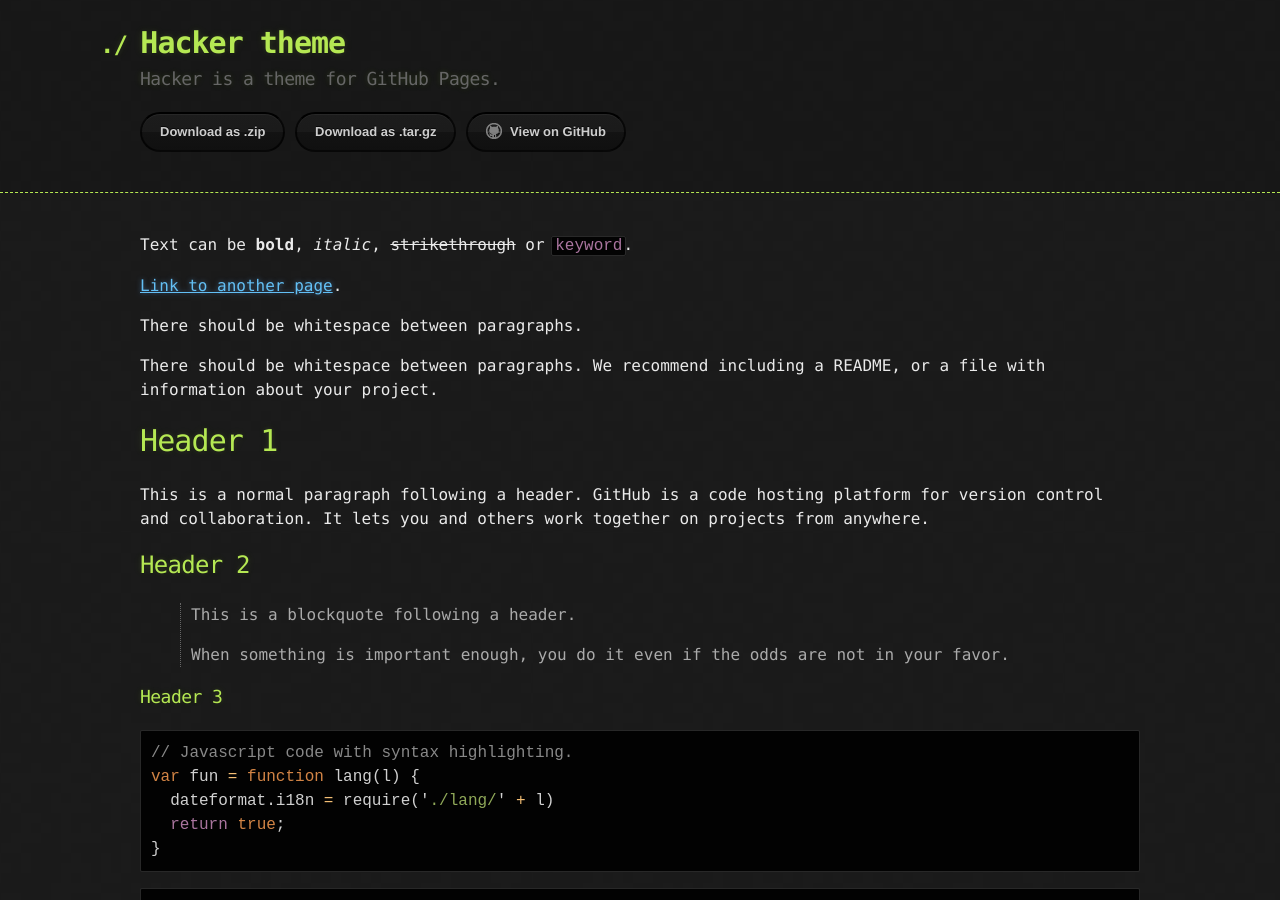
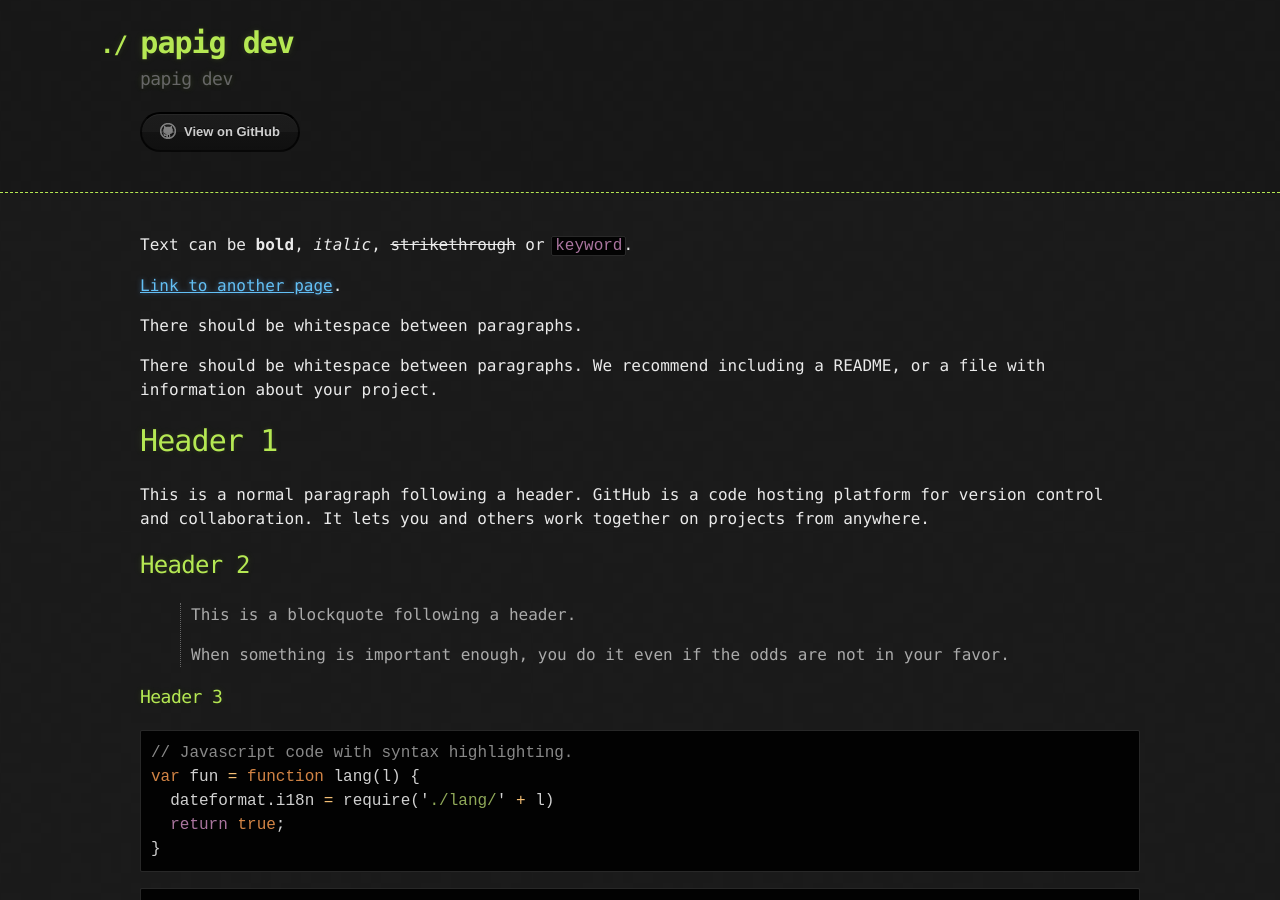
Before and after one commit to papig-dev/papig, a Jekyll site: the page built from index.md, in a window 1280 px wide and 900 px high. Built offline with Jekyll 4.4.1, drawn with Linux system fonts in a browser that asks for light colours.

Commit message:
Update _config.yml

```diff
--- a/_config.yml
+++ b/_config.yml
@@ -1,5 +1,5 @@
-title: Hacker theme
-description: Hacker is a theme for GitHub Pages.
-show_downloads: true
+title: papig dev
+description: papig dev
+show_downloads: false
 google_analytics:
 theme: jekyll-theme-hacker
```
